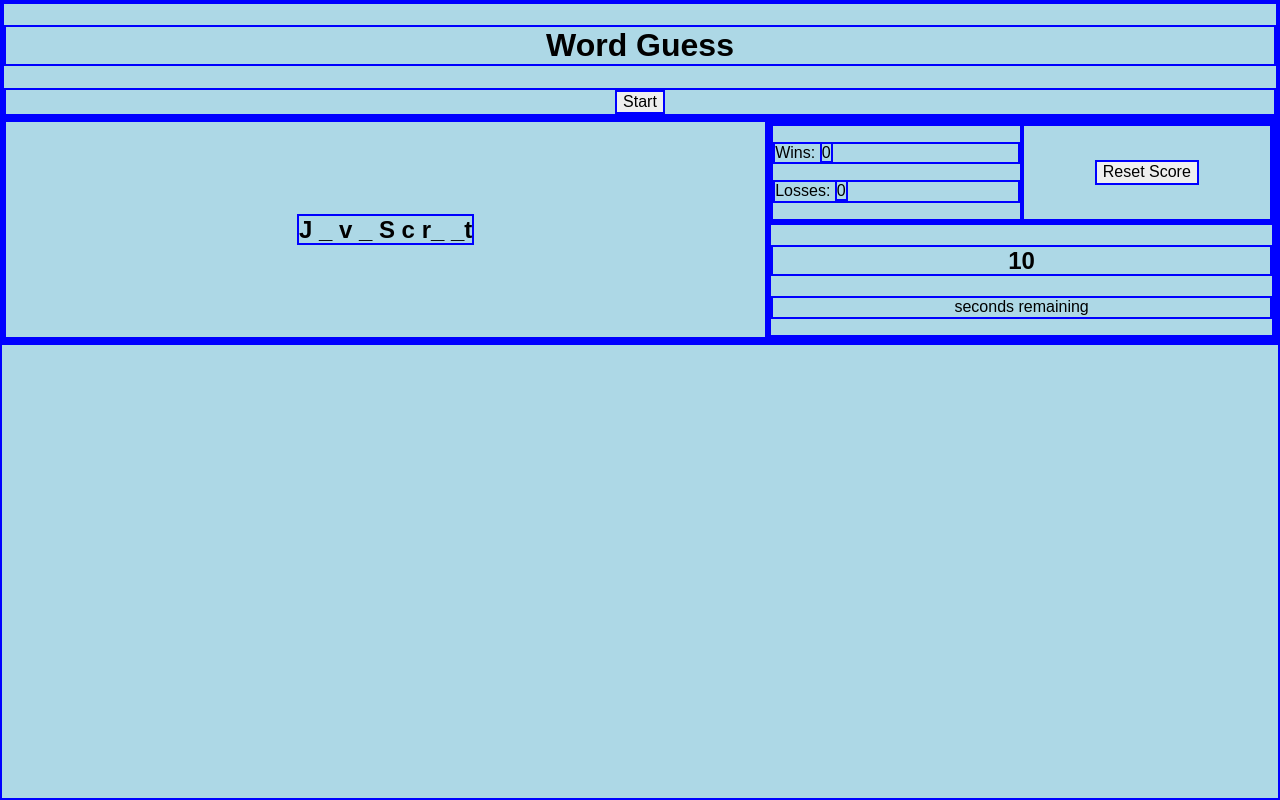
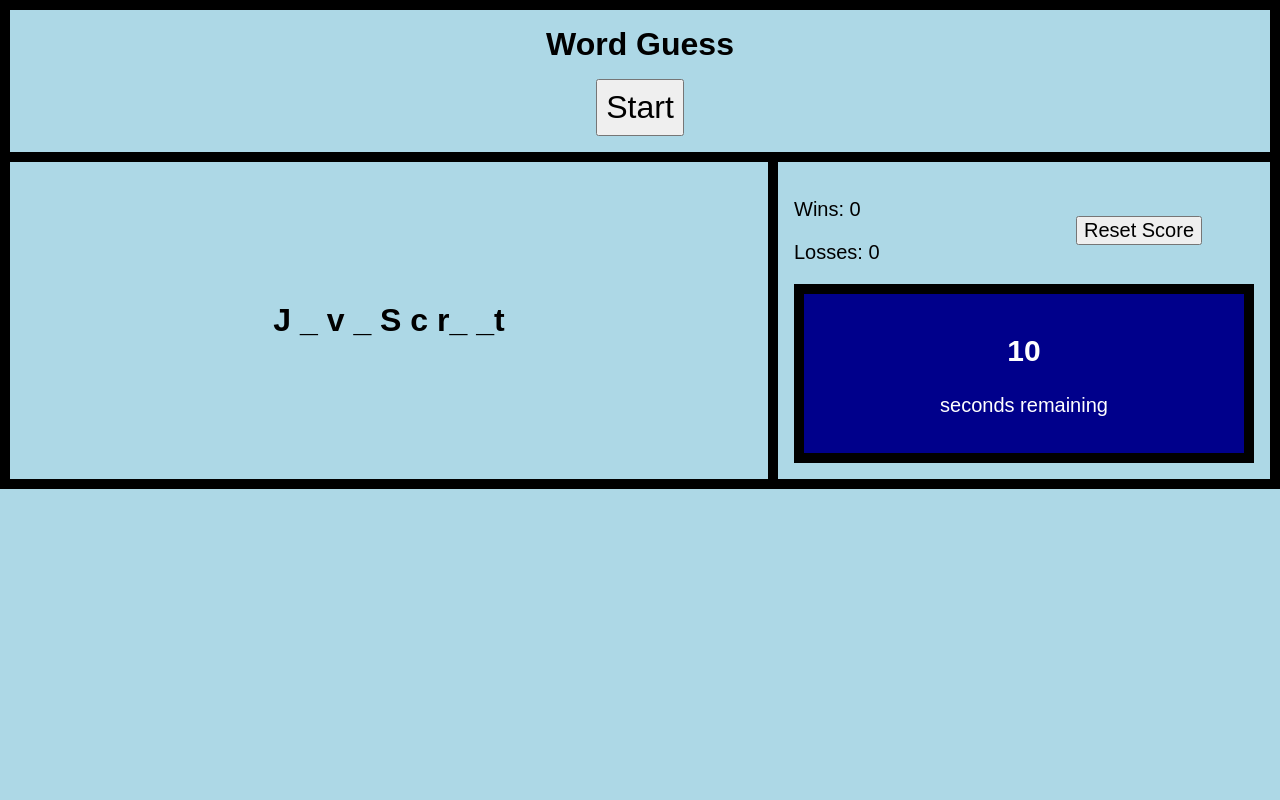
Before and after one commit to chrisgom113/word-puzzle, a plain HTML site: page index.html in a window 1280 px wide. Drawn offline with nearby package versions, Linux system fonts and the light colour scheme.

Commit message:
added some styling

```diff
--- a/assets/style.css
+++ b/assets/style.css
@@ -1,6 +1,6 @@
 html * {
     box-sizing: border-box;
-    border: 2px solid red;
+    /* border: 2px solid red; */
 
 }
 
@@ -13,6 +13,22 @@ body {
     background-color: lightblue;
 }
 
+header {
+    border: 10px solid black;
+    padding: 1rem;
+
+}
+
+header h1 {
+    margin: 0;
+    margin-bottom: 1rem;
+}
+
+header button {
+    font-size: 2rem;
+    padding: .5rem;
+}
+
 
 main {
     display: flex;
@@ -20,11 +36,20 @@ main {
 }
 
 main section {
-    flex: 1 1 100%
+    flex: 1 1 100%;
+    border: 10px solid black;
+    border-top: 0;
+    padding: 1rem;
+    border-right: 0;
+
 }
 
 main aside {
-    flex: 1 1 100%
+    flex: 1 1 100%;
+    border: 10px solid black;
+    border-top: 0;
+    padding: 1rem;
+    font-size: 1.25rem;
 }
 
 
@@ -39,9 +64,19 @@ main aside {
     justify-content: center;
 }
 
+#timer-container {
+    background-color: darkblue;
+    color: white;
+    padding: 1rem;
+    border: 10px solid black;
+    margin: 0;
+}
 
 
 
+#word {
+    font-size: 2rem;
+}
 
 #score-container {
     display: flex;
@@ -56,9 +91,6 @@ main aside {
 
 
 @media screen and (min-width: 1180px){
-    html * {
-        border-color: blue;
-    }
 
     main {
         flex-direction: row;
--- a/index.html
+++ b/index.html
@@ -35,7 +35,7 @@
             </div>
 
 
-            <div class="text-center">
+            <div class="text-center" id="timer-container">
                 <h2 id="timer"></h2>
                 <p>seconds remaining</p>
             </div>
```
